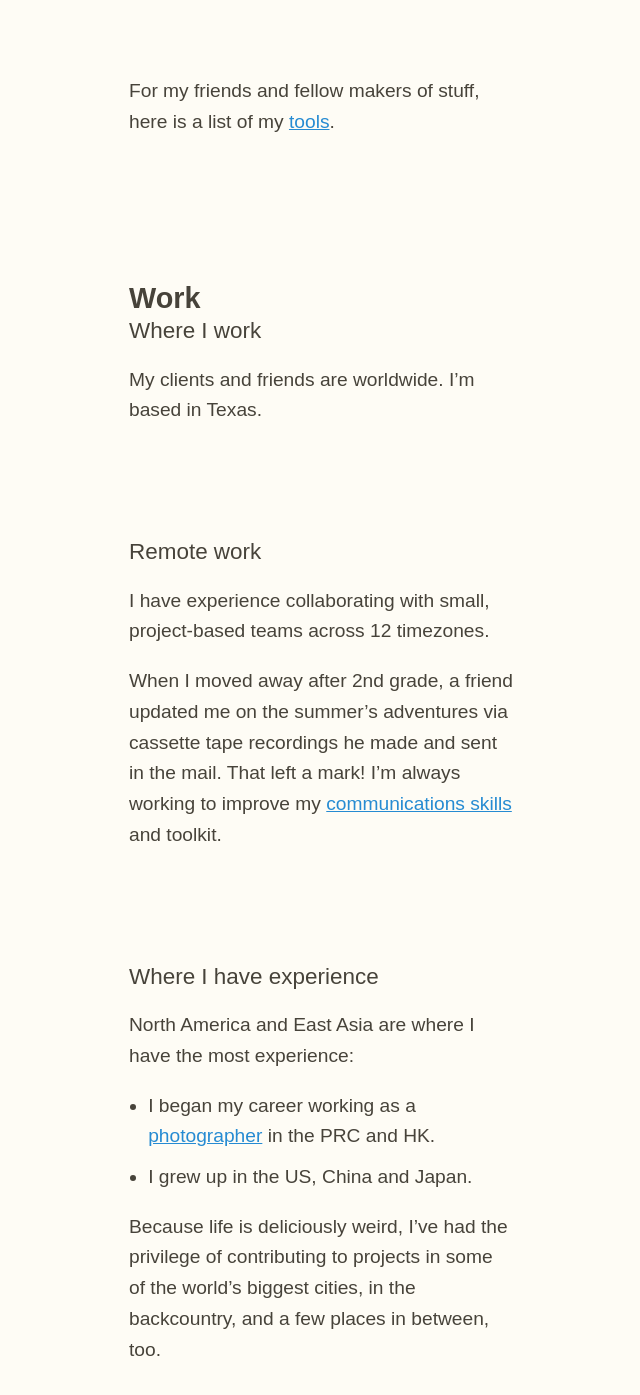
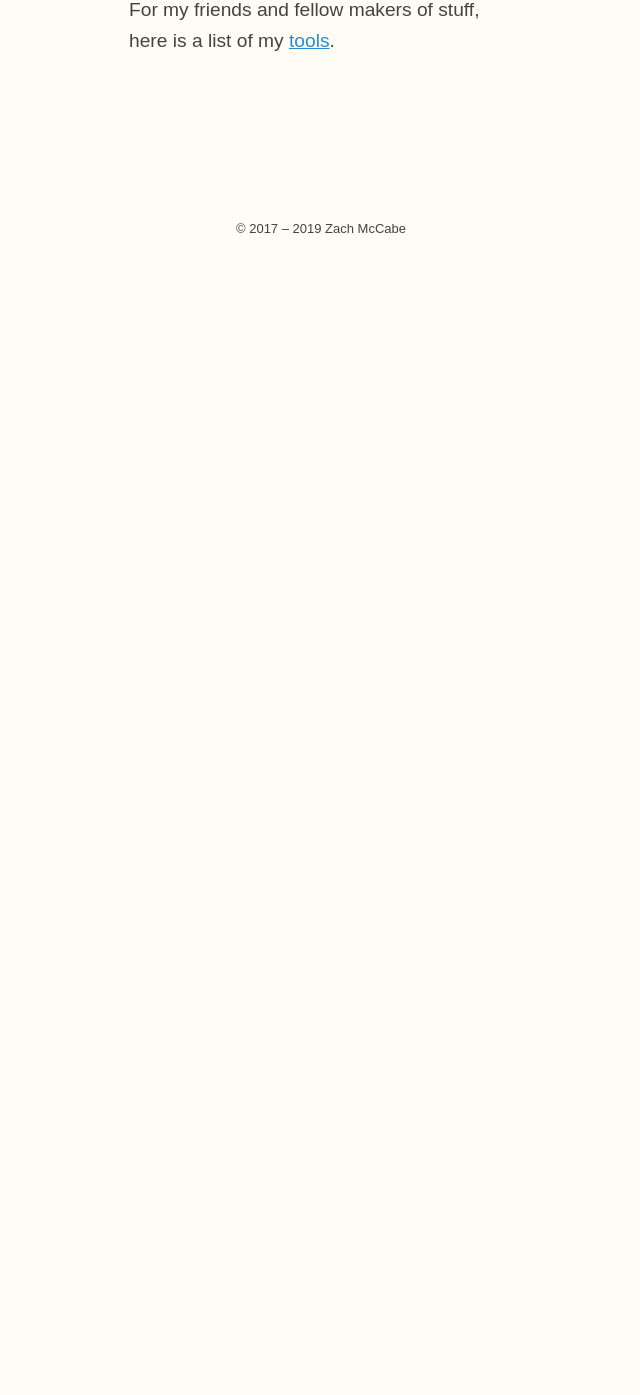
Before and after one commit to zachmccabe/zachmccabe.github.io, a Jekyll site: the page built from about.md, in a window 1280 px wide and 1400 px high, scrolled down 634 px. Shown: the top 1395 px of the window, without its empty margins (319-959 px from the left). Built offline with Jekyll 4.4.1, drawn with Linux system fonts in a browser that asks for light colours; after the commit the page ends 952 px from its top, so only the background shows below that; some of the changed text lies outside the part shown.

Commit message:
Update about.md

```diff
--- a/about.md
+++ b/about.md
@@ -8,37 +8,12 @@
 
 
 
-I'm the author and [producer](https://www.zachmccabe.com/beijing/how_the_book_got_made.html) of The Photographers Field Guide to Beijing. The book is a mobile-first project you to read on your trip.
+I'm a ranch hand. 🍃 Also, I'm the author and [producer](https://www.zachmccabe.com/beijing/how_the_book_got_made.html) of The Photographers Field Guide to Beijing. The book is a mobile-first project you can read on your trip.
 
-Also, I'm a ranch hand. Sunshine is awesome.
 
 <div class="cta-box" style="margin-bottom:5em">
   <p><a href="mailto:hello@zachmccabe.com">hello@zachmccabe.com</a></p>
 </div>
 
+
 For my friends and fellow makers of stuff, here is a list of my [tools](https://www.zachmccabe.com/tools.html).
-
-
-## Work
-
-
-### Where I work
-
-My clients and friends are worldwide. I'm based in Texas.
-
-
-### Remote work
-
-I have experience collaborating with small, project-based teams across 12 timezones.
-
-When I moved away after 2nd grade, a friend updated me on the summer's adventures via cassette tape recordings he made and sent in the mail. That left a mark! I'm always working to improve my [communications skills](https://www.zachmccabe.com/just_ask.html) and toolkit.
-
-
-### Where I have experience
-
-North America and East Asia are where I have the most experience:
-
-  + I began my career working as a [photographer](https://www.zachmccabe.com/postcard.html) in the PRC and HK.
-  + I grew up in the US, China and Japan.
-
-Because life is deliciously weird, I've had the privilege of contributing to projects in some of the world's biggest cities, in the backcountry, and a few places in between, too.
```
